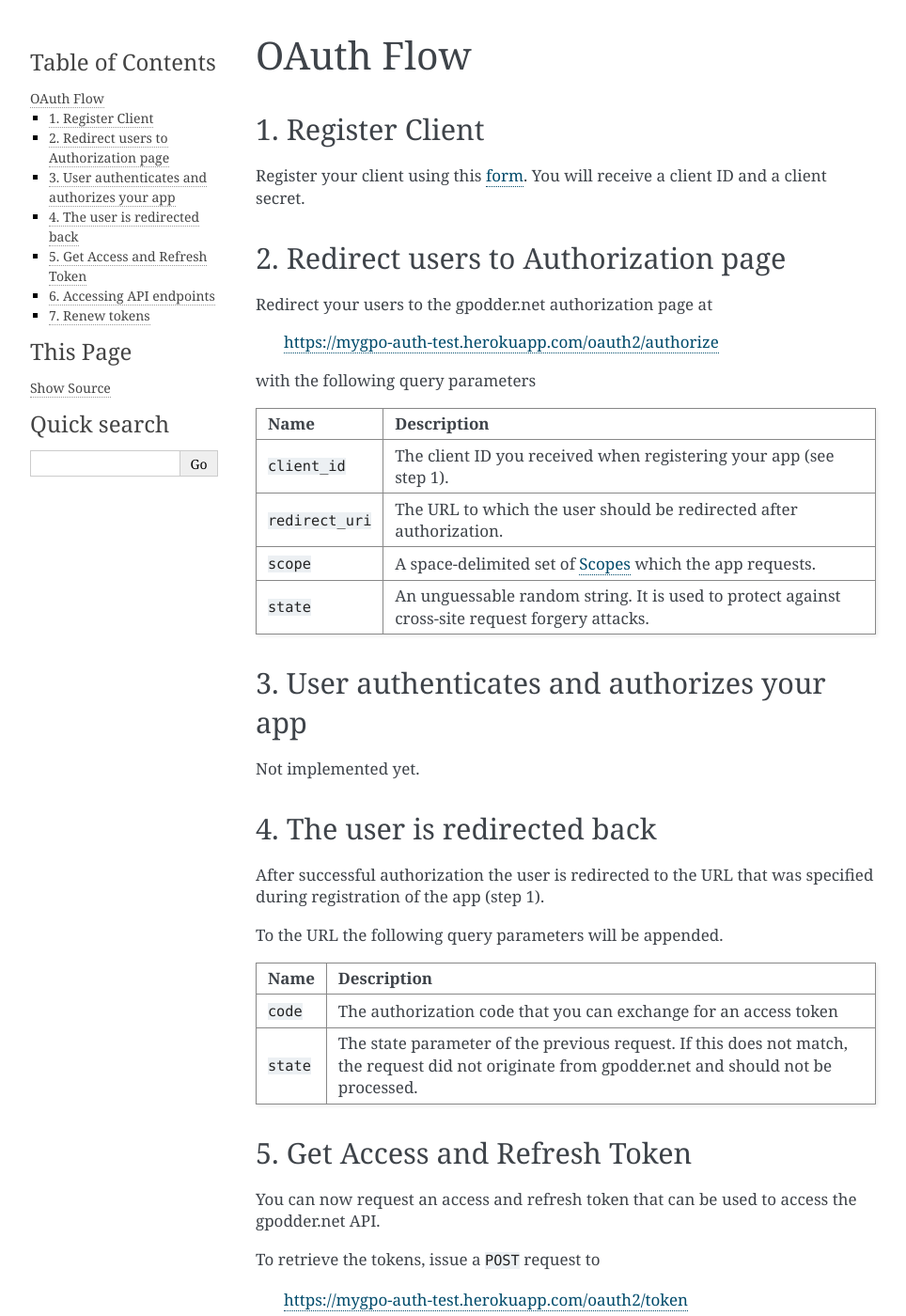
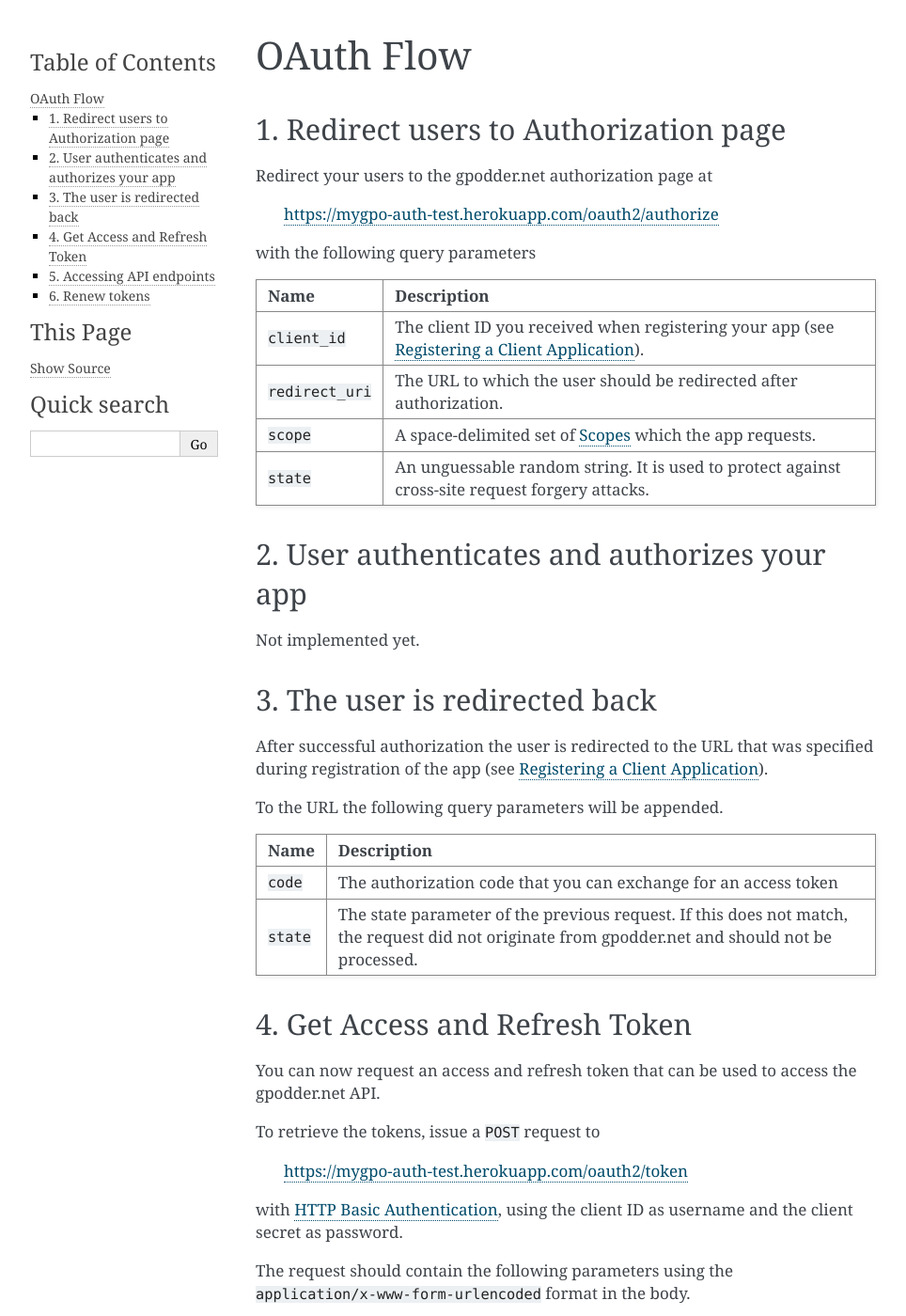
Before and after one commit to gpodder/mygpo-auth, a Sphinx documentation site: the page built from doc/oauth-flow.rst, in a window 1280 px wide and 1400 px high. Shown: the whole window at 94% size, without its empty margins (148-1112 px from the left). Built offline with Sphinx 7.4.7, drawn with Linux system fonts in a browser that asks for light colours; some of the changed text lies outside the part shown.

Commit message:
Improve OAuth docs

```diff
--- a/doc/oauth-flow.rst
+++ b/doc/oauth-flow.rst
@@ -2,14 +2,7 @@
 ==========
 
 
-1. Register Client
-------------------
-
-Register your client using this `form <http://goo.gl/forms/jh22QND9y3>`_. You
-will receive a client ID and a client secret.
-
-
-2. Redirect users to Authorization page
+1. Redirect users to Authorization page
 ---------------------------------------
 
 Redirect your users to the gpodder.net authorization page at
@@ -21,8 +14,8 @@
 ================ ==============================================================
 Name             Description
 ================ ==============================================================
-``client_id``    The client ID you received when registering your app (see step
-                 1).
+``client_id``    The client ID you received when registering your app (see
+                 :doc:`register`).
 ``redirect_uri`` The URL to which the user should be redirected after
                  authorization.
 ``scope``        A space-delimited set of :doc:`scopes` which the app requests.
@@ -31,17 +24,17 @@
 ================ ==============================================================
 
 
-3. User authenticates and authorizes your app
+2. User authenticates and authorizes your app
 ---------------------------------------------
 
 Not implemented yet.
 
 
-4. The user is redirected back
+3. The user is redirected back
 ------------------------------
 
 After successful authorization the user is redirected to the URL that was
-specified during registration of the app (step 1).
+specified during registration of the app (see :doc:`register`).
 
 To the URL the following query parameters will be appended.
 
@@ -55,7 +48,7 @@
 ============ ==================================================================
 
 
-5. Get Access and Refresh Token
+4. Get Access and Refresh Token
 -------------------------------
 
 You can now request an access and refresh token that can be used to access the
@@ -75,10 +68,10 @@
 Name           Description
 ============== ==================================================================
 ``grant_type`` The string ``authorization_code``, indicating that an
-               authorization code (from step 4) is exchanged for tokens
+               authorization code (from step 3) is exchanged for tokens
 ``code``       The ``code`` value from the redirect
-``client_id``  The client ID you received when registering your app (see step
-               1).
+``client_id``  The client ID you received when registering your app (see
+               :doc:`register`)
 ============== ==================================================================
 
 The request should include an ``Accept: application/json`` header.
@@ -95,17 +88,17 @@
        "token_type": "bearer",
        "expires_in": 3600,
        "refresh_token": "tGzv3JOkF0XG5Qx2TlKWIA",
-       "scope": " "
+       "scope": "subscriptions suggestions"
      }
 
 
-6. Accessing API endpoints
+5. Accessing API endpoints
 --------------------------
 
 Not implemented yet
 
 
-7. Renew tokens
+6. Renew tokens
 ---------------
 
 The access token has a relatively short expiration time. When the token is
@@ -120,7 +113,7 @@
 ================= =============================================================
 ``grant_type``    The string ``refresh_token``, indicating that a refresh token
                   is used to retrieve new tokens
-``refresh_token`` The refresh_token (from step 5).
+``refresh_token`` The refresh_token (from step 4).
 ``client_id``     The client ID you received when registering your app (see
-                  step 1).
+                  :doc:`register`).
 ================= =============================================================
```
Also changed, not shown: doc/index.rst (+3 -9 lines), doc/register.rst (added, +7 -0 lines).
